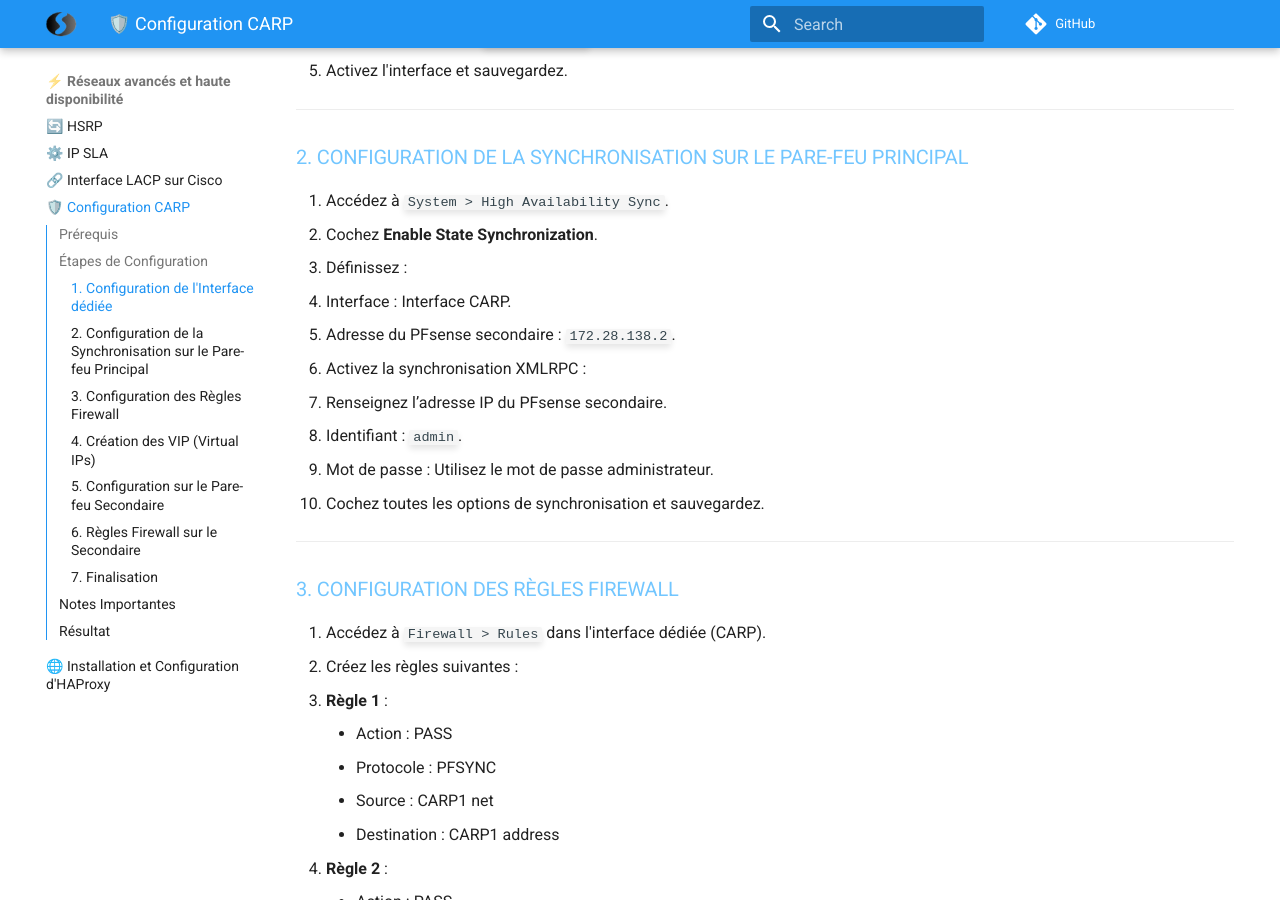
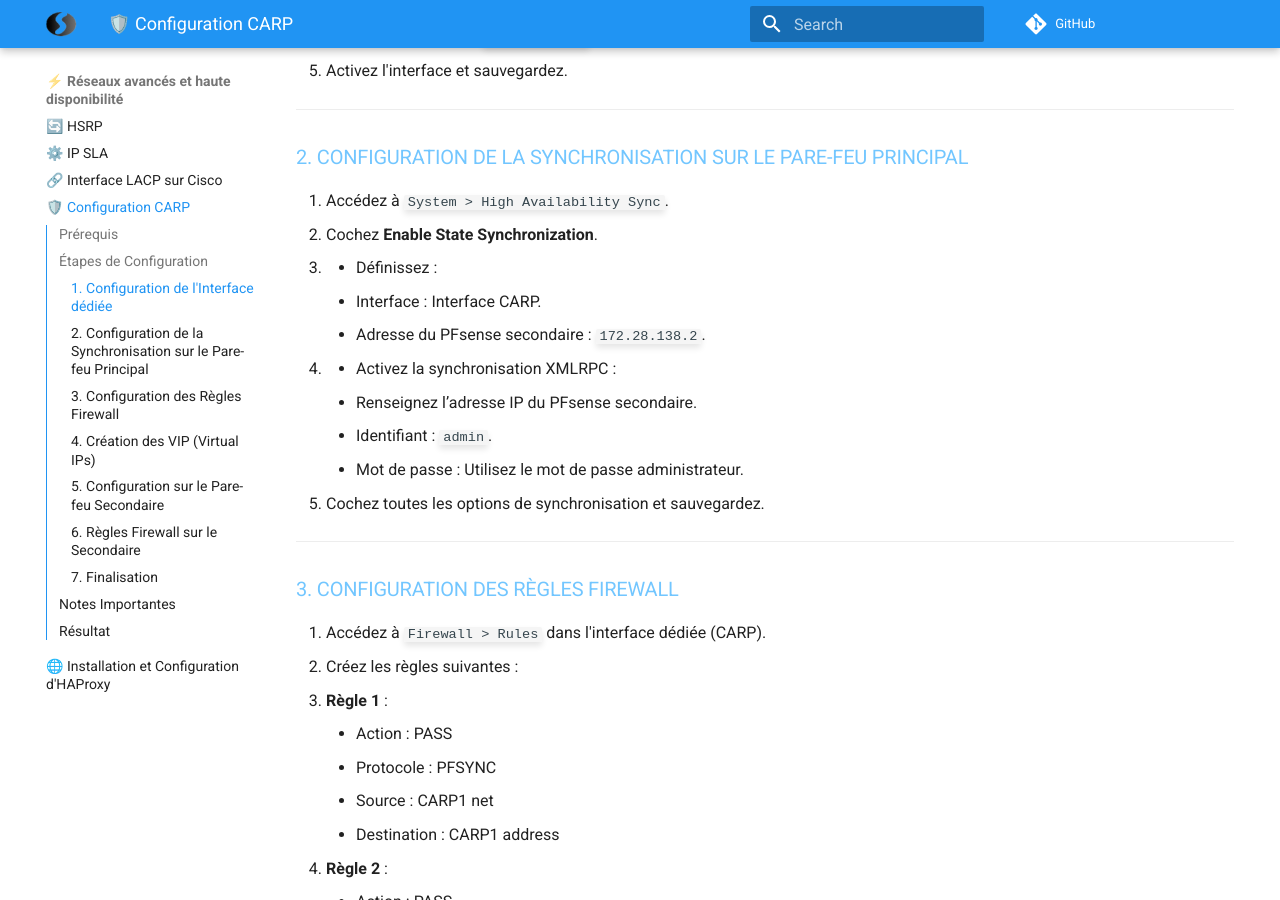
Before and after one commit to Stefanotr/projetsiotours, an MkDocs documentation site: the page built from docs/Haute-disponibilité/carp.md, in a window 1280 px wide and 900 px high, scrolled down 744 px. Built offline with MkDocs 1.6.1 and Material for MkDocs 9.7.7, drawn with Linux system fonts in a browser that asks for light colours; comment, search, counter and statistics services are not loaded.

Commit message:
Maj PS-SCRIPT 10/12/2024 16:40:38

```diff
--- a/docs/Haute-disponibilité/carp.md
+++ b/docs/Haute-disponibilité/carp.md
@@ -25,13 +25,13 @@ Ce guide explique comment configurer une paire de pare-feux PFsense en haute dis
 ### 2. Configuration de la Synchronisation sur le Pare-feu Principal
 1. Accédez à `System > High Availability Sync`.
 2. Cochez **Enable State Synchronization**.
-3. Définissez :
-   - Interface : Interface CARP.
-   - Adresse du PFsense secondaire : `172.28.138.2`.
-4. Activez la synchronisation XMLRPC :
-   - Renseignez l’adresse IP du PFsense secondaire.
-   - Identifiant : `admin`.
-   - Mot de passe : Utilisez le mot de passe administrateur.
+3. - Définissez :
+    - Interface : Interface CARP.
+    - Adresse du PFsense secondaire : `172.28.138.2`.
+4. - Activez la synchronisation XMLRPC :
+    - Renseignez l’adresse IP du PFsense secondaire.
+    - Identifiant : `admin`.
+    - Mot de passe : Utilisez le mot de passe administrateur.
 5. Cochez toutes les options de synchronisation et sauvegardez.
 
 ---
```
